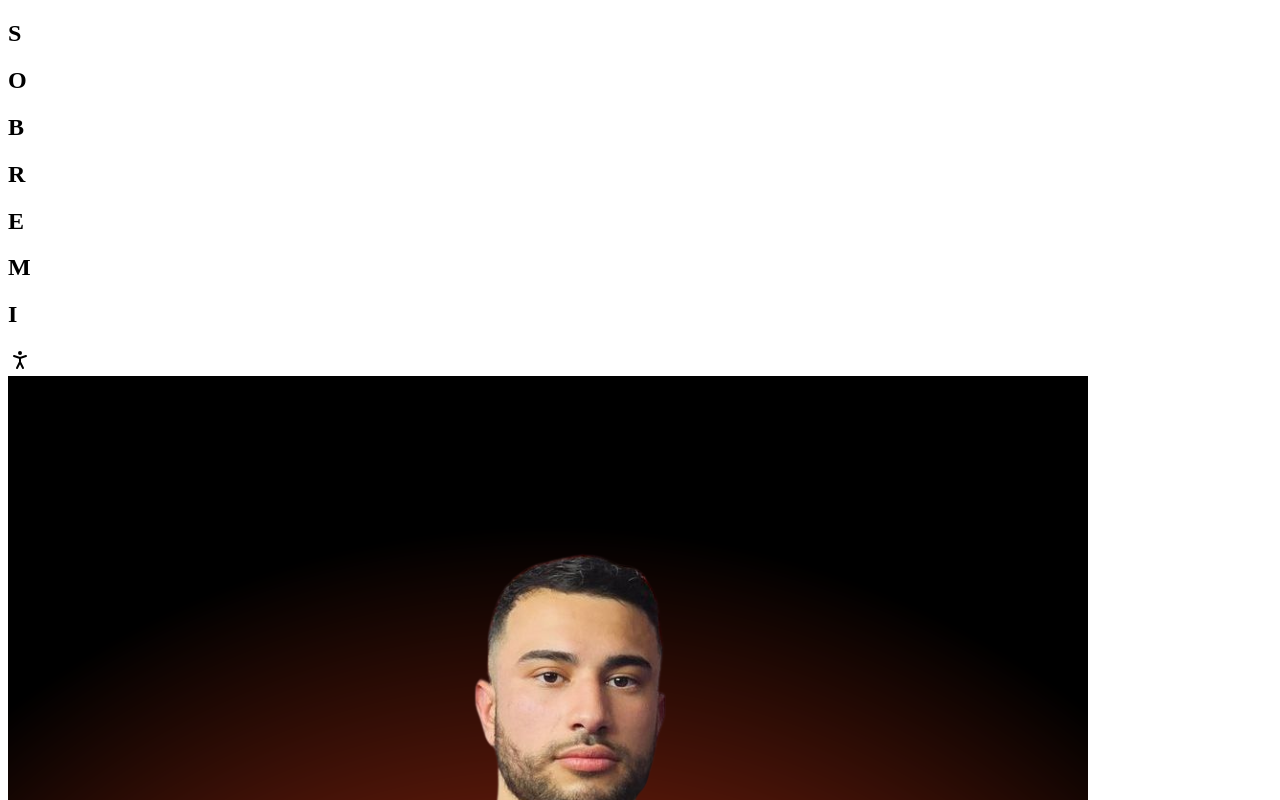
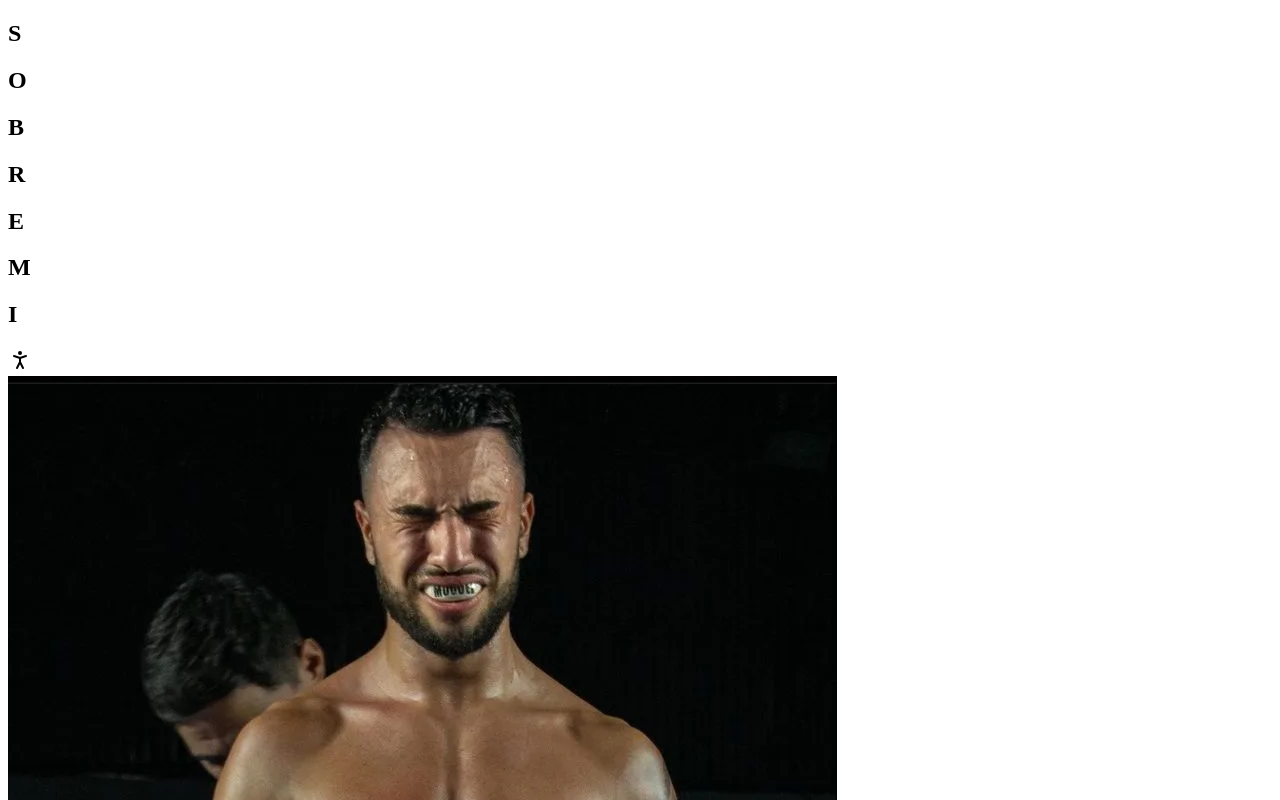
Before and after one commit to skywarddigitalsolutions/fedemoguel, a Next.js app: page /SobreMi/sobremi in a window 1280 px wide. Shown: the top 800 px of the page. Built offline with nearby package versions, Linux system fonts and the light colour scheme.

Commit message:
Modificacion sobre mi

```diff
--- a/src/pages/SobreMi/sobremi.tsx
+++ b/src/pages/SobreMi/sobremi.tsx
@@ -1,5 +1,5 @@
 import Image from "next/image";
-import profilePic from "../../../public/img/fondorojo.png"; // Ajusta la ruta de la imagen
+import profilePic from "../../../public/img/SobreMi.webp"; // Ajusta la ruta de la imagen
 import SubtitleSections from "@/components/text/SubtitleSections";
 import { PersonStanding, Dumbbell, BoxIcon, BookOpen } from "lucide-react";
 import { GiBoxingGlove } from "react-icons/gi";
@@ -7,14 +7,13 @@ const SobreMi = () => {
   return (
     <section className="p-8 bg-background_color rounded-lg mb-8" id="Sobremi">
       <SubtitleSections title={"Sobre Mi"} Icon={PersonStanding} />
-      <div className="flex flex-row items-center my-6">
+      <div className="flex flex-col my-6">
         <Image
           src={profilePic}
-          alt="Perfil de [Nombre del Cliente]"
-          className="rounded-full w-32 h-32 mr-6" // Espacio a la derecha de la imagen
+          alt="Fede Moguel"
+          className="rounded-lg w-[auto] h-96 mb-12"
           layout="fixed"
         />
-        <h2 className="text-3xl font-bold text-white">Sobre mí</h2>
       </div>
 
       <p className="text-lg text-neutral-200 leading-relaxed mb-4">
```
Also changed, not shown: public/img/SobreMi.webp (added).
